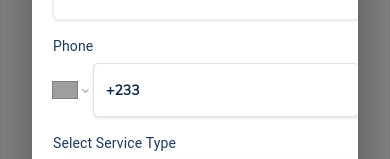
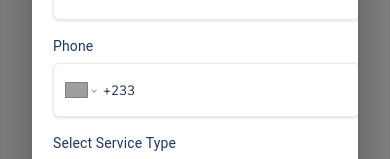
Before and after one commit to PeterKwesiAnsah/phonebook, a Next.js app: page /view in a window 390 px wide. Both pictures are taken after a click on the button 370 px from the left and 59 px from the top of the page. Shown: the part 336-495 px from the top of the page. Built offline with nearby package versions, Linux system fonts and the light colour scheme; no server answers; the database is empty; grey boxes are pictures that could not be loaded.

Commit message:
phone ui changes

```diff
--- a/features/subscribers/components/CreateSub.tsx
+++ b/features/subscribers/components/CreateSub.tsx
@@ -82,18 +82,36 @@ export const CreateSub = () => {
           xs={12}
           sx={{
             "& .PhoneInput": {
-              maxWidth:
+              //@ts-ignore
+              ...theme.components?.MuiFilledInput?.styleOverrides?.root,
+              //@ts-ignore
+              height: inputStyles().height,
+              ...inputStyles(),
+              padding: "12px !important",
+              "&:focus-within":
                 //@ts-ignore
-                theme.components?.MuiFilledInput?.styleOverrides?.root.maxWidth,
-              height: inputStyles().height,
+                theme.components?.MuiFilledInput?.styleOverrides?.root[
+                  "&.Mui-focused"
+                ],
 
               "& .PhoneInputInput": {
-                ...inputStyles(),
-                //@ts-ignore
-                ...theme.components?.MuiFilledInput?.styleOverrides?.root,
-                padding: "12px !important",
+                height: "100%",
+                maxHeight: inputStyles().height,
+                border: "transparent",
+
+                color:
+                  //@ts-ignore
+                  theme.components?.MuiFilledInput?.styleOverrides?.root[
+                    "color"
+                  ],
+
+                fontFamily:
+                  //@ts-ignore
+                  theme.components?.MuiFilledInput?.styleOverrides?.root[
+                    "fontFamily"
+                  ],
                 "&:focus-visible": {
-                  outlineColor: theme.palette.primary.main,
+                  outlineColor: "transparent",
                 },
               },
             },
@@ -144,7 +162,7 @@ export const CreateSub = () => {
           opacity: createSubMutation.isLoading ? 0.7 : 1,
         }}
       >
-        {createSubMutation.isLoading ? "Creating" : "Create"}
+        {createSubMutation.isLoading ? "Hang on" : sub.id ? "Update" : "Create"}
       </Button>
     </Box>
   );
```
Also changed, not shown: 1 other file (tests, documents, lock files or other folders).
